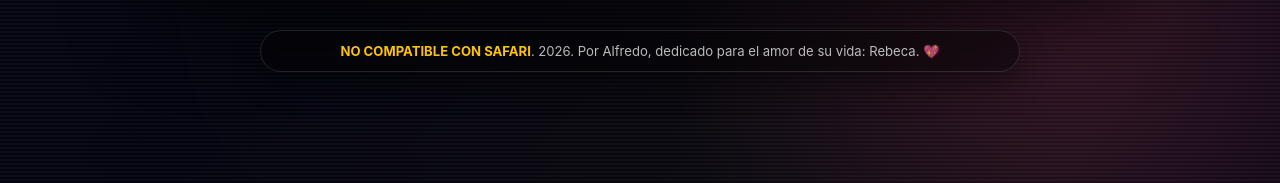
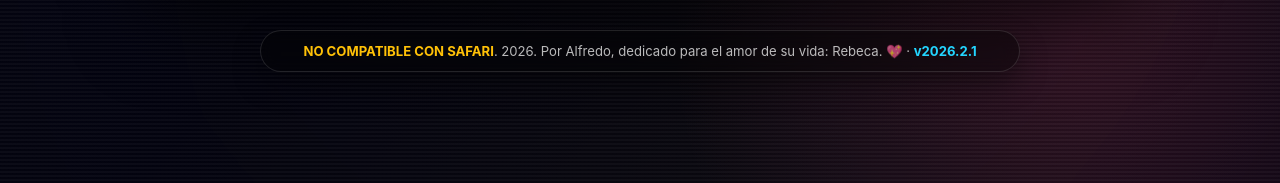
Before and after one commit to alfredolvera/BackToTheHitz, a plain HTML site: page index.html in a window 1280 px wide. Shown: the part 617-800 px from the top of the page. Drawn offline with nearby package versions, Linux system fonts and the light colour scheme.

Commit message:
Show app version on home screen

```diff
--- a/index.html
+++ b/index.html
@@ -30,7 +30,7 @@
                 </div>
             </section>
             <footer class="site-footer">
-                <p><strong>NO COMPATIBLE CON SAFARI</strong>. 2026. Por Alfredo, dedicado para el amor de su vida: Rebeca. 💖</p>
+                <p><strong>NO COMPATIBLE CON SAFARI</strong>. 2026. Por Alfredo, dedicado para el amor de su vida: Rebeca. 💖 · <span class="app-version" aria-label="Versión de la aplicación">v2026.2.1</span></p>
             </footer>
         </div>
 
--- a/style.css
+++ b/style.css
@@ -262,6 +262,12 @@ a:focus-visible {
 
 .site-footer strong {
     color: var(--color-primary);
+}
+
+.site-footer .app-version {
+    color: var(--color-cyan);
+    font-weight: 700;
+    white-space: nowrap;
 }
 
 #scanner-screen,
--- a/sw.js
+++ b/sw.js
@@ -1,4 +1,4 @@
-const CACHE_NAME = 'back-to-the-hitz-v28';
+const CACHE_NAME = 'back-to-the-hitz-v29';
 
 const URLS_TO_CACHE = [
   '/',
```
